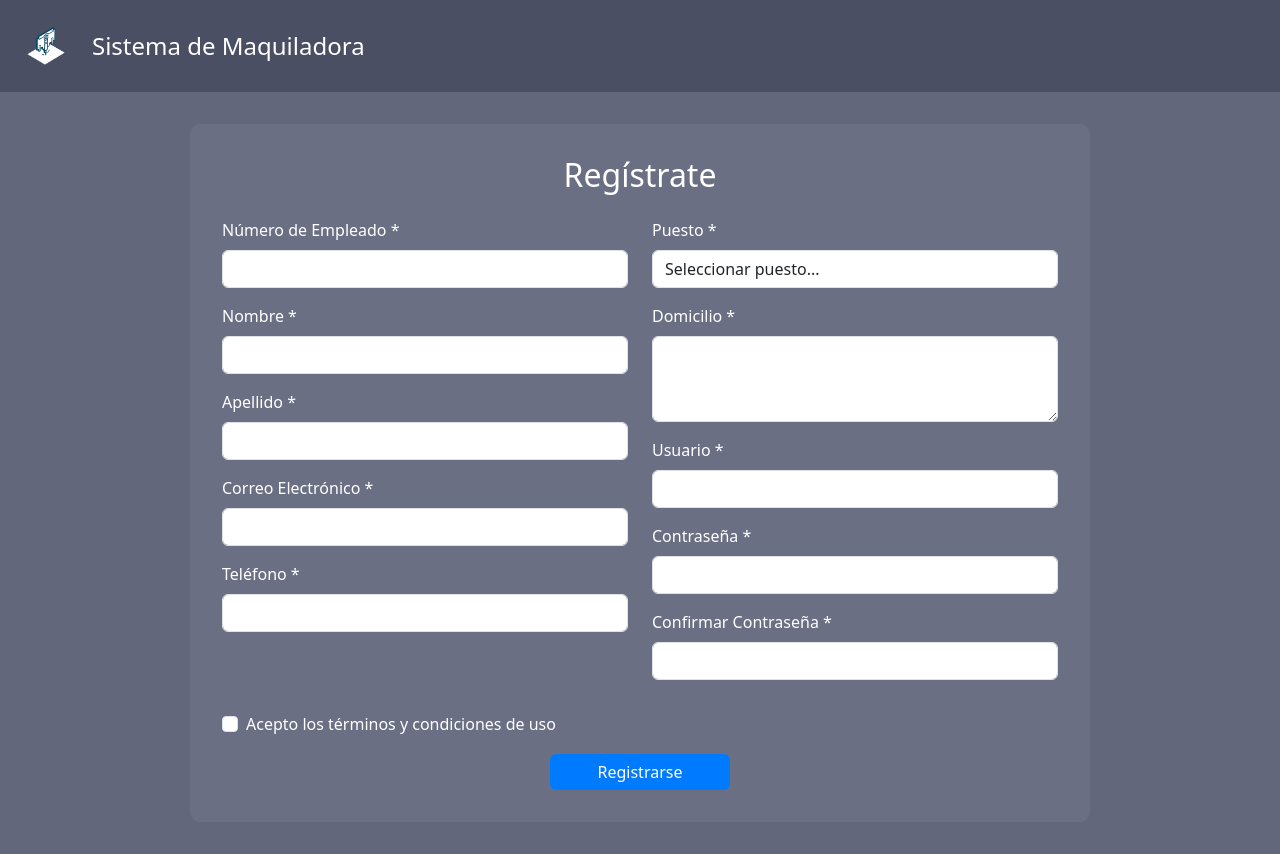
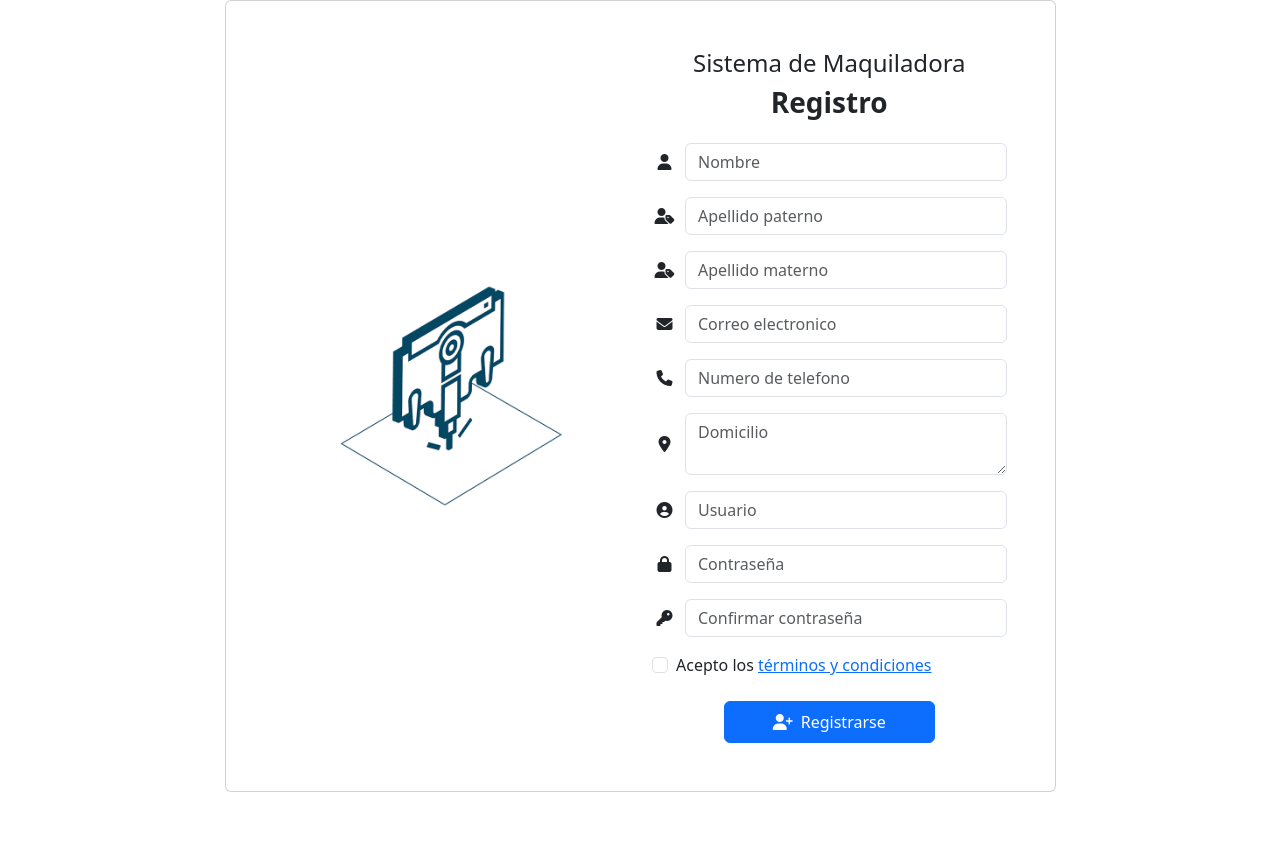
Before and after one commit to maewalliscorp/maquiladora, a CodeIgniter 4 app: the page made by app/Views/register.php in a window 1280 px wide. After the commit the page ends 792 px from the top, so only its background shows below. Run offline with PHP 8.4 and a stand-in for CodeIgniter, Linux system fonts and the light colour scheme; the template is opened without the code that fills it, so the values that code supplies are empty; some libraries are stand-ins or nearby versions.

Commit message:
Merge remote-tracking branch 'origin/main'

```diff
--- a/app/Controllers/UsuarioController.php
+++ b/app/Controllers/UsuarioController.php
@@ -10,6 +10,10 @@ class UsuarioController extends Controller
     public function login()
     {
         return view('login');
+    }
+    public function register()
+    {
+        return view('register');
     }
 
     public function authenticate()
--- a/app/Views/register.php
+++ b/app/Views/register.php
@@ -4,151 +4,120 @@
     <meta charset="UTF-8">
     <meta name="viewport" content="width=device-width, initial-scale=1.0">
     <title>Registro - Maquiladora</title>
+
     <!-- Bootstrap -->
     <link href="https://cdn.jsdelivr.net/npm/bootstrap@5.3.3/dist/css/bootstrap.min.css" rel="stylesheet">
-    <style>
-        body {
-            min-height: 100vh;
-            background-color: #63677c;
-            color: white;
-        }
-        .header {
-            background-color: #4b4f63;
-            padding: 1rem;
-            display: flex;
-            align-items: center;
-        }
-        .header img {
-            margin-right: 1rem;
-        }
-        .form-section {
-            display: flex;
-            justify-content: center;
-            align-items: center;
-            padding: 2rem;
-        }
-        .form-card {
-            background: rgba(255, 255, 255, 0.05);
-            padding: 2rem;
-            border-radius: 10px;
-            width: 100%;
-            max-width: 900px;
-        }
-        .form-control {
-            margin-bottom: 1rem;
-        }
-        .btn-custom {
-            background-color: #007bff;
-            border: none;
-        }
-        .btn-custom:hover {
-            background-color: #0056b3;
-        }
-    </style>
+    <script src="https://kit.fontawesome.com/f2923602be.js" crossorigin="anonymous"></script>
+    <!-- FontAwesome -->
 </head>
 <body>
-<!-- Header arriba -->
-<div class="header">
-    <img src="<?= base_url('img/logo_Maquiladora.png') ?>" alt="Logo" width="60">
-    <h4 class="m-0">Sistema de Maquiladora</h4>
-</div>
 
-<!-- Sección del formulario -->
-<div class="container-fluid form-section">
-    <div class="form-card">
-        <h2 class="mb-4 text-center">Regístrate</h2>
-        <form action="<?= base_url('auth/register') ?>" method="post">
-            <div class="row">
-                <!-- Columna izquierda -->
-                <div class="col-md-6">
-                    <label class="form-label">Número de Empleado *</label>
-                    <input type="text" name="noEmpleado" class="form-control" required>
+<section class=" d-flex align-items-center justify-content-center"">
+    <div class="container">
+        <div class="row justify-content-center align-items-center">
+            <div class="col-lg-10 col-xl-9">
+                <div class="card p-md-5">
+                    <div class="row align-items-center">
+                        <!-- Imagen lado derecho -->
+                        <div class="col-md-6 d-none d-md-flex justify-content-center">
+                            <img src="<?= base_url('img/logo_Maquiladora.png') ?>" alt="Logo" width="350" class="my-3">
+                        </div>
 
-                    <label class="form-label">Nombre *</label>
-                    <input type="text" name="nombre" class="form-control" required>
+                        <!-- Formulario -->
+                        <div class="col-md-6">
+                            <div class="text-center logo">
+                                <h4>Sistema de Maquiladora</h4>
+                            </div>
 
-                    <label class="form-label">Apellido *</label>
-                    <input type="text" name="apellido" class="form-control" required>
+                            <h3 class="text-center fw-bold mb-4">Registro</h3>
 
-                    <label class="form-label">Correo Electrónico *</label>
-                    <input type="email" name="email" class="form-control" required>
+                            <form action="<?= base_url('auth/register') ?>" method="post" id="registroForm">
 
-                    <label class="form-label">Teléfono *</label>
-                    <input type="tel" name="telefono" class="form-control" required>
-                </div>
+                                <div class="mb-3 d-flex align-items-center">
+                                    <i class="fas fa-user me-2" style="min-width:25px;text-align:center;"></i>
+                                    <input type="text" name="nombre" class="form-control" placeholder="Nombre" required>
+                                </div>
 
-                <!-- Columna derecha -->
-                <div class="col-md-6">
-                    <label class="form-label">Puesto *</label>
-                    <select name="puesto" class="form-control" required>
-                        <option value="">Seleccionar puesto...</option>
-                        <option value="Administrador">Administrador</option>
-                        <option value="Supervisor">Supervisor</option>
-                        <option value="Operador">Operador</option>
-                        <option value="Diseñador">Diseñador</option>
-                        <option value="Jefe de Producción">Jefe de Producción</option>
-                        <option value="Coordinador">Coordinador</option>
-                        <option value="Analista">Analista</option>
-                    </select>
+                                <div class="mb-3 d-flex align-items-center">
+                                    <i class="fas fa-user-tag me-2" style="min-width:25px;text-align:center;"></i>
+                                    <input type="text" name="apellidoPaterno" class="form-control" placeholder="Apellido paterno" required>
+                                </div>
 
-                    <label class="form-label">Domicilio *</label>
-                    <textarea name="domicilio" class="form-control" rows="3" required></textarea>
+                                <div class="mb-3 d-flex align-items-center">
+                                    <i class="fas fa-user-tag me-2" style="min-width:25px;text-align:center;"></i>
+                                    <input type="text" name="apellidoMaterno" class="form-control" placeholder="Apellido materno">
+                                </div>
 
-                    <label class="form-label">Usuario *</label>
-                    <input type="text" name="usuario" class="form-control" required>
+                                <div class="mb-3 d-flex align-items-center">
+                                    <i class="fas fa-envelope me-2" style="min-width:25px;text-align:center;"></i>
+                                    <input type="email" name="email" class="form-control" required placeholder="Correo electronico">
+                                </div>
 
-                    <label class="form-label">Contraseña *</label>
-                    <input type="password" name="password" class="form-control" required>
+                                <div class="mb-3 d-flex align-items-center">
+                                    <i class="fas fa-phone me-2" style="min-width:25px;text-align:center;"></i>
+                                    <input type="number" name="telefono" class="form-control" required placeholder="Numero de telefono">
+                                </div>
 
-                    <label class="form-label">Confirmar Contraseña *</label>
-                    <input type="password" name="confirm_password" class="form-control" required>
-                </div>
-            </div>
+                                <div class="mb-3 d-flex align-items-center">
+                                    <i class="fas fa-map-marker-alt me-2" style="min-width:25px;text-align:center;"></i>
+                                    <textarea name="domicilio" class="form-control" rows="2" required placeholder="Domicilio"></textarea>
+                                </div>
 
-            <div class="row mt-3">
-                <div class="col-12">
-                    <div class="form-check">
-                        <input class="form-check-input" type="checkbox" id="terminos" name="terminos" required>
-                        <label class="form-check-label" for="terminos">
-                            Acepto los términos y condiciones de uso
-                        </label>
+                                <div class="mb-3 d-flex align-items-center">
+                                    <i class="fas fa-user-circle me-2" style="min-width:25px;text-align:center;"></i>
+                                    <input type="text" name="usuario" class="form-control" required placeholder="Usuario">
+                                </div>
+
+                                <div class="mb-3 d-flex align-items-center">
+                                    <i class="fas fa-lock me-2" style="min-width:25px;text-align:center;"></i>
+                                    <input type="password" name="password" id="password" class="form-control" required placeholder="Contraseña">
+                                </div>
+
+                                <div class="mb-3 d-flex align-items-center">
+                                    <i class="fas fa-key me-2" style="min-width:25px;text-align:center;"></i>
+                                    <input type="password" name="confirm_password" id="confirm_password" class="form-control" required placeholder="Confirmar contraseña">
+                                </div>
+
+                                <div class="form-check mb-4">
+                                    <input class="form-check-input" type="checkbox" id="terminos" name="terminos" required>
+                                    <label class="form-check-label" for="terminos">
+                                        Acepto los <a href="#">términos y condiciones</a>
+                                    </label>
+                                </div>
+
+                                <div class="text-center">
+                                    <button type="submit" class="btn btn-primary px-5 py-2">
+                                        <i class="fas fa-user-plus me-2"></i>Registrarse
+                                    </button>
+                                </div>
+                            </form>
+
+                        </div>
                     </div>
                 </div>
             </div>
-
-            <div class="row mt-3">
-                <div class="col-12 text-center">
-                    <button type="submit" class="btn btn-custom text-white px-5">Registrarse</button>
-                </div>
-            </div>
-        </form>
+        </div>
     </div>
+</section>
 </div>
-
 <script>
     // Validación de contraseñas
-    document.getElementById('confirm_password').addEventListener('input', function() {
-        const password = document.getElementById('password').value;
-        const confirmPassword = this.value;
+    const password = document.getElementById('password');
+    const confirmPassword = document.getElementById('confirm_password');
 
-        if (password !== confirmPassword) {
-            this.setCustomValidity('Las contraseñas no coinciden');
-        } else {
-            this.setCustomValidity('');
-        }
+    confirmPassword.addEventListener('input', () => {
+        confirmPassword.setCustomValidity(
+            password.value !== confirmPassword.value ? 'Las contraseñas no coinciden' : ''
+        );
     });
 
-    // Validación del formulario
-    document.querySelector('form').addEventListener('submit', function(e) {
-        const password = document.getElementById('password').value;
-        const confirmPassword = document.getElementById('confirm_password').value;
-
-        if (password !== confirmPassword) {
+    document.getElementById('registroForm').addEventListener('submit', e => {
+        if (password.value !== confirmPassword.value) {
             e.preventDefault();
             alert('Las contraseñas no coinciden');
-            return false;
         }
     });
 </script>
+
 </body>
 </html>
```
